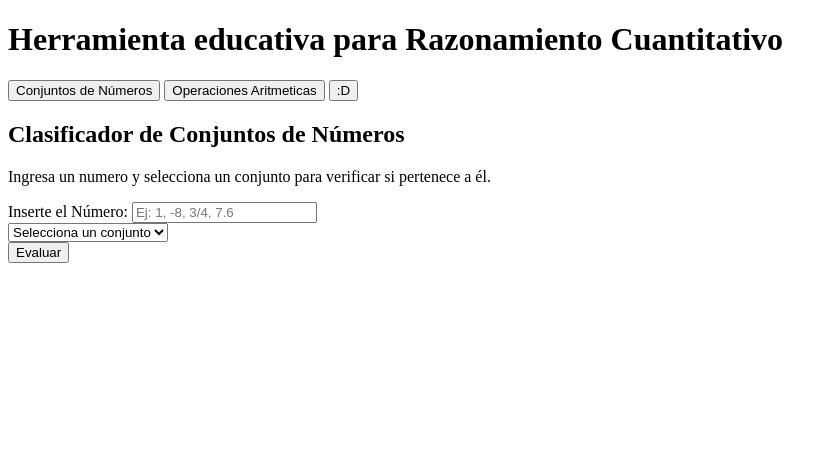
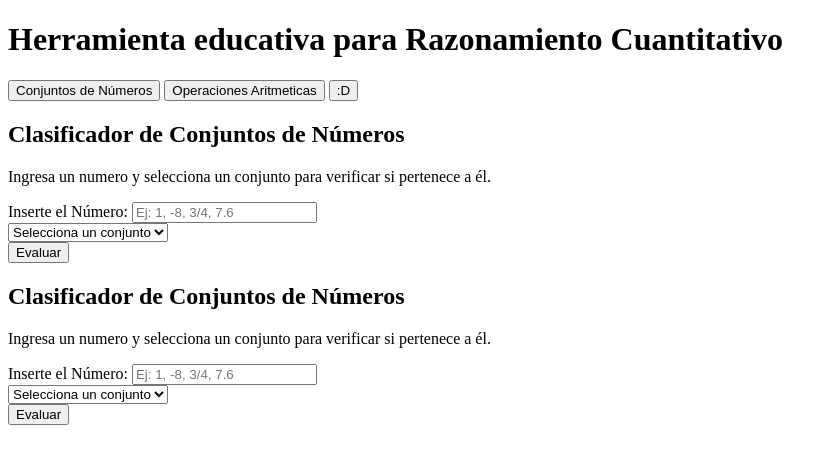
Before and after one commit to Yiragomez/Tercer_Trimestre, a plain HTML site: page index.html in a window 1280 px wide. Shown: the whole page, without its empty margins (0-837 px from the left). Drawn offline with Linux system fonts and the light colour scheme.

Commit message:
creacion del segundo section

```diff
--- a/index.html
+++ b/index.html
@@ -55,6 +55,32 @@
 
         </section>
 
+        <section id="panel-operaciones" clss="tab-panel active">
+            <div class="card"> <!--titulo-->
+                <div class="card-header">
+                <h2>Clasificador de Conjuntos de Números</h2>
+                <p>Ingresa un numero y selecciona un conjunto para verificar si pertenece a él.</p>
+            </div>
+
+            <div class="card-body">
+                <div class="card-object"><!--con el div encapsulamos lo que hay dentro para mejor visualizacion-->
+                    <label>Inserte el Número:</label> <!--Texto que acompaña el recuadro para que el usuario ingrese dicha informacion -->
+                    <input type="text" id="numero-input"placeholder="Ej: 1, -8, 3/4, 7.6"> <!--placeholder es para que el texto sse muestre dentro del recuadro pero no como definido sino solo visual-->
+                </div >
+
+                <div class="card-object"><!--con el div encapsulamos lo que hay dentro para mejor visualizacion--><!--card = valor de tarjeta que mejora la visualizacion -->
+                    <select id="select-conjuntos"> <!--aqui estamos creando un menu de selccion-->
+                        <option value="">Selecciona un conjunto</option><!-- "" = se coloca para que se vea visualmente bien-->
+                        <option value="naturales">Naturales(N)</option>
+                        <option value="enteros">Enteros(Z)</option>
+                        <option value="racionales">Racionales(Q)</option>
+                    </select>
+                </div>
+                <button class="tab-btn" id="btn-clasificador" type="button">Evaluar</button> <!--boton que aparece al lado del recuadro para enviar la información-->
+            </div>
+
+        </section>
+
     </div>
 </body>
 </html>
```
